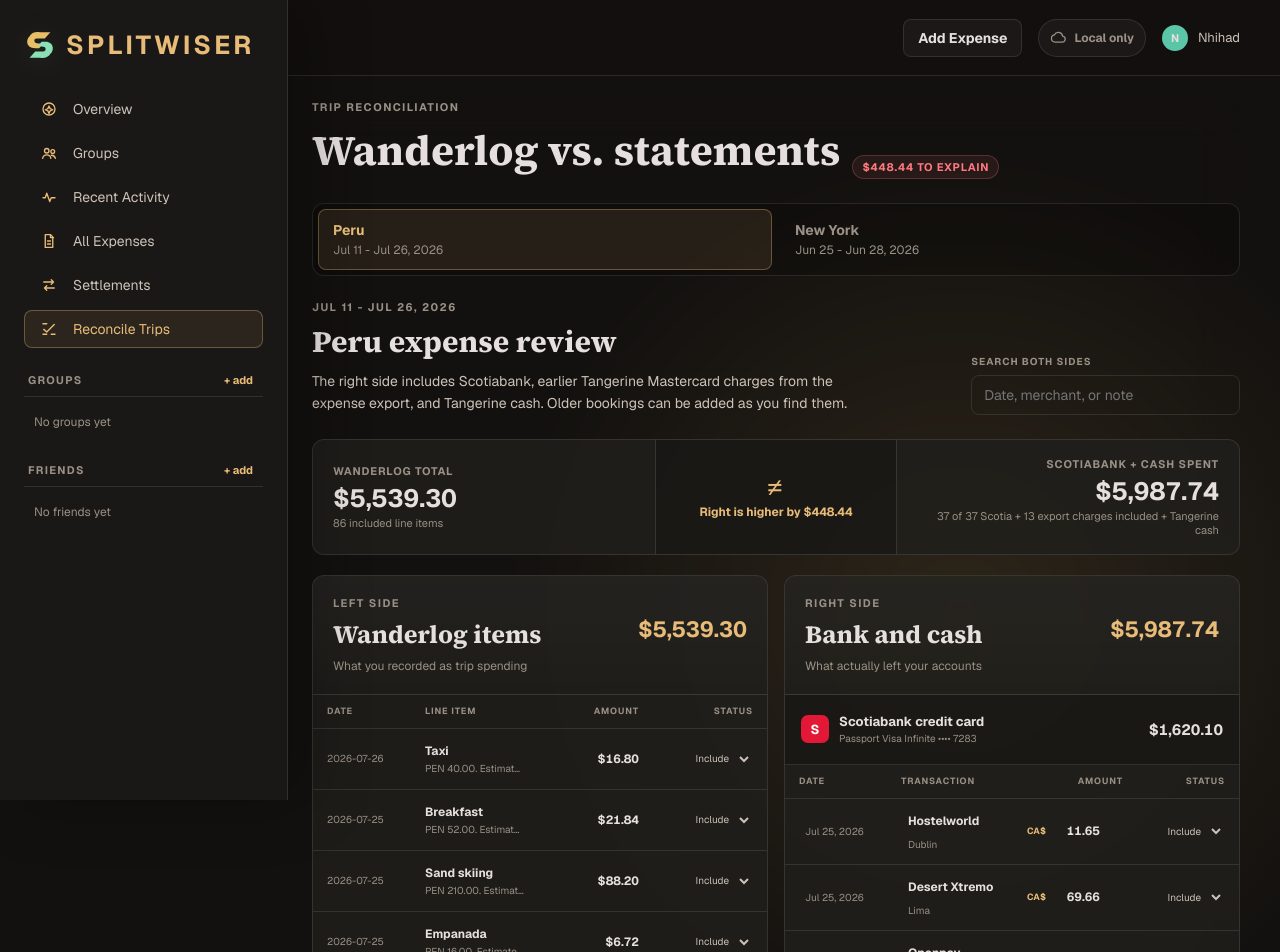
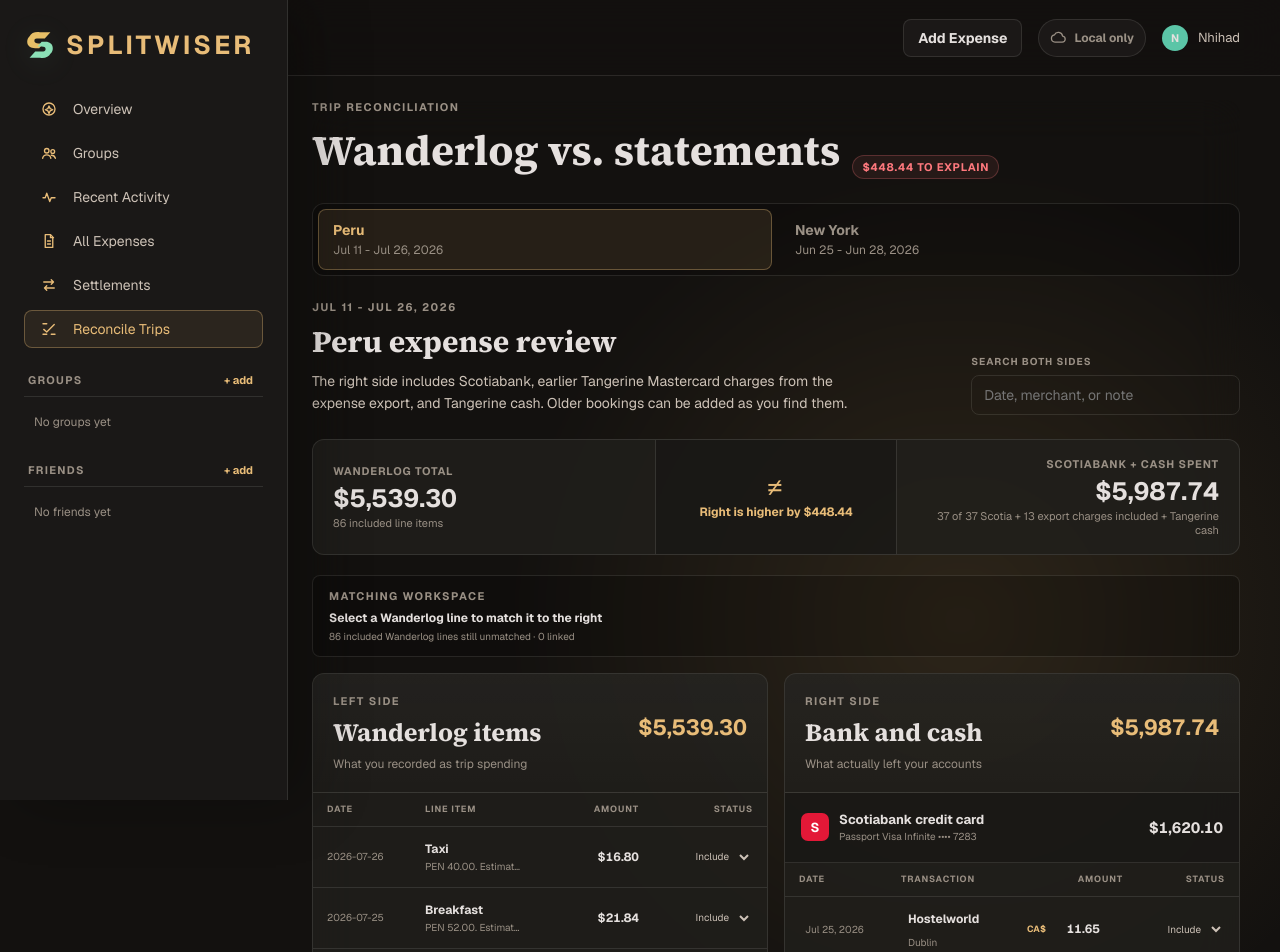
Before and after one commit to nhihadhassan/Splitwiser, a React (Vite) app: page /#/reconciliation in a window 1280 px wide. Shown: the top 952 px of the page. Built offline with nearby package versions, Linux system fonts and the light colour scheme.

Commit message:
Add transaction matching workspace

```diff
--- a/src/pages/ReconciliationPage.css
+++ b/src/pages/ReconciliationPage.css
@@ -99,6 +99,81 @@
 .reconciliation-equation.balanced .equation-result span,
 .reconciliation-equation.balanced .equation-result strong {
   color: var(--color-positive);
+}
+
+.matching-toolbar {
+  display: flex;
+  align-items: center;
+  justify-content: space-between;
+  gap: 18px;
+  margin-bottom: 16px;
+  padding: 13px 16px;
+  border: 1px solid var(--color-border-default);
+  border-radius: var(--radius-sm);
+  background: var(--color-bg-inset);
+}
+
+.matching-toolbar > div:first-child {
+  min-width: 0;
+}
+
+.matching-toolbar strong,
+.matching-toolbar span {
+  display: block;
+}
+
+.matching-toolbar strong {
+  margin-top: 3px;
+  overflow: hidden;
+  color: var(--color-text-primary);
+  font-size: 12px;
+  text-overflow: ellipsis;
+  white-space: nowrap;
+}
+
+.matching-toolbar > div:first-child > span {
+  margin-top: 4px;
+  color: var(--color-text-tertiary);
+  font-size: 10px;
+}
+
+.matching-toolbar-summary {
+  display: flex;
+  align-items: center;
+  flex: 0 0 auto;
+  gap: 10px;
+}
+
+.matching-toolbar-summary > span {
+  color: var(--color-text-tertiary);
+  font-size: 10px;
+}
+
+.matching-toolbar-summary > strong {
+  margin: 0;
+  color: var(--color-accent);
+  font-size: 13px;
+  font-variant-numeric: tabular-nums;
+}
+
+.matching-toolbar-summary button,
+.match-action {
+  border: 1px solid var(--color-border-default);
+  border-radius: 6px;
+  color: var(--color-text-secondary);
+  background: transparent;
+  font-size: 10px;
+  font-weight: 800;
+}
+
+.matching-toolbar-summary button {
+  padding: 6px 8px;
+}
+
+.matching-toolbar-summary button:hover,
+.match-action:hover {
+  border-color: var(--color-accent);
+  color: var(--color-accent);
 }
 
 .reconciliation-compare-grid {
@@ -251,6 +326,20 @@
   background: rgba(255, 255, 255, .025);
 }
 
+.wanderlog-line {
+  cursor: pointer;
+}
+
+.wanderlog-line:focus-visible {
+  outline: 1px solid var(--color-accent);
+  outline-offset: -1px;
+}
+
+.wanderlog-line.match-selected {
+  background: var(--color-bg-accent-subtle);
+  box-shadow: inset 3px 0 0 var(--color-accent);
+}
+
 .statement-lines .statement-line:last-child {
   border-bottom: 0;
 }
@@ -321,6 +410,37 @@
 
 .decision-review {
   background: var(--color-bg-accent-subtle);
+}
+
+.wanderlog-status,
+.statement-actions {
+  display: flex;
+  min-width: 0;
+  align-items: center;
+  justify-content: flex-end;
+  gap: 5px;
+}
+
+.match-badge {
+  display: inline-block !important;
+  flex: 0 0 auto;
+  color: var(--color-positive) !important;
+  font-size: 9px !important;
+  font-weight: 800;
+  letter-spacing: .02em;
+  white-space: nowrap;
+}
+
+.match-action {
+  flex: 0 0 auto;
+  min-height: 27px;
+  padding: 0 7px;
+  color: var(--color-accent);
+  white-space: nowrap;
+}
+
+.match-action.linked {
+  color: var(--color-positive);
 }
 
 .conversion-adjustment-line {
@@ -547,8 +667,24 @@
   }
 
   .statement-decision {
+    flex: 1 1 auto;
+    min-width: 0;
+  }
+
+  .wanderlog-status,
+  .statement-actions {
     grid-column: 2;
     grid-row: 3;
+  }
+
+  .matching-toolbar {
+    align-items: flex-start;
+    flex-direction: column;
+  }
+
+  .matching-toolbar-summary {
+    width: 100%;
+    justify-content: flex-end;
   }
 
   .adjustment-status {
--- a/src/pages/ReconciliationPage.tsx
+++ b/src/pages/ReconciliationPage.tsx
@@ -7,6 +7,8 @@
 
 type TripKey = "peru" | "new-york";
 type ChargeDecision = ReconciliationDecision;
+type RightSource = "Scotiabank" | "Expense export" | "Tangerine cash";
+type RightLine = StatementTransaction & { key: string; source: RightSource };
 
 const tripMeta: Record<TripKey, { name: string; dates: string; note: string; wanderlogTotal: number }> = {
   peru: {
@@ -35,8 +37,9 @@
   const { state, dispatch } = useStore();
   const [trip, setTrip] = useState<TripKey>("peru");
   const [query, setQuery] = useState("");
+  const [selectedWanderlogId, setSelectedWanderlogId] = useState<string | null>(null);
   const meta = tripMeta[trip];
-  const { decisions, cashRemaining, cashTransactions, cardTransactions, exportTransactions } = state.reconciliation;
+  const { decisions, matches, cashRemaining, cashTransactions, cardTransactions, exportTransactions } = state.reconciliation;
   const groupId = trip === "peru" ? "g-peru" : "g-new-york";
   const cardKey = trip === "peru" ? "peru" : "newYork";
   const currentCardTransactions = cardTransactions[cardKey];
@@ -93,6 +96,29 @@
     || `${transaction.date} ${transaction.description} ${transaction.detail}`.toLowerCase().includes(searchNeedle)
   ));
 
+  const rightLines = useMemo<RightLine[]>(() => [
+    ...currentCardTransactions.map((transaction) => ({ ...transaction, key: `scotia:${transaction.id}`, source: "Scotiabank" as const })),
+    ...currentExportTransactions.map((transaction) => ({ ...transaction, key: `export:${transaction.id}`, source: "Expense export" as const })),
+    ...(trip === "peru" ? cashTransactions.map((transaction) => ({ ...transaction, key: `cash:${transaction.id}`, source: "Tangerine cash" as const })) : []),
+  ], [cashTransactions, currentCardTransactions, currentExportTransactions, trip]);
+
+  const rightLineByKey = useMemo(() => new Map(rightLines.map((line) => [line.key, line])), [rightLines]);
+  const matchedLeftKeyByRightKey = useMemo(() => {
+    const result = new Map<string, string>();
+    Object.entries(matches).forEach(([leftKey, rightKeys]) => {
+      rightKeys.forEach((rightKey) => result.set(rightKey, leftKey));
+    });
+    return result;
+  }, [matches]);
+  const selectedLeftKey = selectedWanderlogId ? `${trip}-${selectedWanderlogId}` : null;
+  const selectedLeft = selectedWanderlogId
+    ? wanderlogCharges.find((charge) => charge.id === selectedWanderlogId)
+    : undefined;
+  const selectedMatchKeys = selectedLeftKey ? matches[selectedLeftKey] ?? [] : [];
+  const selectedMatchTotal = selectedMatchKeys.reduce((sum, key) => sum + (rightLineByKey.get(key)?.amount ?? 0), 0);
+  const matchedWanderlogCount = includedWanderlogCharges.filter((charge) => (matches[`${trip}-${charge.id}`] ?? []).length > 0).length;
+  const unmatchedIncludedCount = includedWanderlogCharges.length - matchedWanderlogCount;
+
   function updateReconciliation(patch: Partial<typeof state.reconciliation>) {
     dispatch({
       type: "updateReconciliation",
@@ -110,6 +136,18 @@
     updateReconciliation({
       decisions: { ...decisions, [`statement-${trip}-${transactionId}`]: decision },
     });
+  }
+
+  function toggleMatch(rightKey: string) {
+    if (!selectedLeftKey) return;
+    const current = matches[selectedLeftKey] ?? [];
+    const isAlreadyMatched = current.includes(rightKey);
+    const nextMatches = Object.fromEntries(Object.entries(matches).map(([leftKey, rightKeys]) => [
+      leftKey,
+      rightKeys.filter((key) => key !== rightKey),
+    ]));
+    nextMatches[selectedLeftKey] = isAlreadyMatched ? current.filter((key) => key !== rightKey) : [...current, rightKey];
+    updateReconciliation({ matches: nextMatches });
   }
 
   function updateCardTransaction(id: string, patch: Partial<StatementTransaction>) {
@@ -180,7 +218,10 @@
           <button
             key={key}
             className={trip === key ? "active" : ""}
-            onClick={() => setTrip(key)}
+            onClick={() => {
+              setTrip(key);
+              setSelectedWanderlogId(null);
+            }}
             role="tab"
             aria-selected={trip === key}
           >
@@ -223,6 +264,25 @@
         </div>
       </section>
 
+      <section className="matching-toolbar" aria-label="Transaction matching workspace">
+        <div>
+          <p className="eyebrow">Matching workspace</p>
+          {selectedLeft ? (
+            <strong>Matching “{selectedLeft.description}” · {money(selectedLeft.amount / 100)}</strong>
+          ) : (
+            <strong>Select a Wanderlog line to match it to the right</strong>
+          )}
+          <span>{unmatchedIncludedCount} included Wanderlog line{unmatchedIncludedCount === 1 ? "" : "s"} still unmatched · {matchedWanderlogCount} linked</span>
+        </div>
+        {selectedLeft && (
+          <div className="matching-toolbar-summary">
+            <span>{selectedMatchKeys.length} linked</span>
+            <strong>{money(selectedMatchTotal)}</strong>
+            <button type="button" onClick={() => setSelectedWanderlogId(null)}>Clear selection</button>
+          </div>
+        )}
+      </section>
+
       <div className="reconciliation-compare-grid">
         <section className="comparison-ledger" aria-labelledby="wanderlog-ledger-title">
           <header className="comparison-ledger-header">
@@ -240,14 +300,25 @@
           <div className="statement-lines">
             {visibleWanderlogCharges.map((charge) => {
               const decision = decisionFor(charge.id);
+              const matchCount = (matches[`${trip}-${charge.id}`] ?? []).length;
               return (
-                <div className={`statement-line wanderlog-line decision-${decision}`} key={charge.id}>
+                <div
+                  className={`statement-line wanderlog-line decision-${decision} ${selectedWanderlogId === charge.id ? "match-selected" : ""}`}
+                  key={charge.id}
+                  role="button"
+                  tabIndex={0}
+                  onClick={() => setSelectedWanderlogId(charge.id)}
+                  onKeyDown={(event) => {
+                    if (event.key === "Enter" || event.key === " ") setSelectedWanderlogId(charge.id);
+                  }}
+                >
                   <span className="statement-date">{charge.date}</span>
                   <div className="statement-description">
                     <strong>{charge.description}</strong>
                     <small>{charge.notes?.replace("Imported from Wanderlog: ", "") ?? "Imported from Wanderlog"}</small>
                   </div>
                   <strong className="statement-amount">{money(charge.amount / 100)}</strong>
+                  <div className="wanderlog-status" onClick={(event) => event.stopPropagation()}>
                     <select
                       className="statement-decision"
                       aria-label={`Status for ${charge.description}`}
@@ -259,6 +330,8 @@
                       <option value="personal">Personal</option>
                       <option value="exclude">Exclude</option>
                     </select>
+                    {matchCount > 0 && <span className="match-badge">{matchCount} linked</span>}
+                  </div>
                 </div>
               );
             })}
@@ -305,6 +378,10 @@
                 onChange={(patch) => updateCardTransaction(transaction.id, patch)}
                 decision={statementDecisionFor(transaction.id)}
                 onDecisionChange={(decision) => setStatementDecision(transaction.id, decision)}
+                matchKey={`scotia:${transaction.id}`}
+                matchedLeftKey={matchedLeftKeyByRightKey.get(`scotia:${transaction.id}`)}
+                selectedWanderlogId={selectedLeftKey}
+                onToggleMatch={() => toggleMatch(`scotia:${transaction.id}`)}
               />
             ))}
             {visibleCardTransactions.length === 0 && <p className="reconciliation-empty">No Scotiabank charges match this search.</p>}
@@ -331,6 +408,10 @@
                     onChange={(patch) => updateExportTransaction(transaction.id, patch)}
                     decision={statementDecisionFor(transaction.id)}
                     onDecisionChange={(decision) => setStatementDecision(transaction.id, decision)}
+                    matchKey={`export:${transaction.id}`}
+                    matchedLeftKey={matchedLeftKeyByRightKey.get(`export:${transaction.id}`)}
+                    selectedWanderlogId={selectedLeftKey}
+                    onToggleMatch={() => toggleMatch(`export:${transaction.id}`)}
                   />
                 ))}
                 {visibleExportTransactions.length === 0 && <p className="reconciliation-empty">No export charges match this search.</p>}
@@ -359,6 +440,10 @@
                     onChange={(patch) => updateCashTransaction(transaction.id, patch)}
                     decision={statementDecisionFor(transaction.id)}
                     onDecisionChange={(decision) => setStatementDecision(transaction.id, decision)}
+                    matchKey={`cash:${transaction.id}`}
+                    matchedLeftKey={matchedLeftKeyByRightKey.get(`cash:${transaction.id}`)}
+                    selectedWanderlogId={selectedLeftKey}
+                    onToggleMatch={() => toggleMatch(`cash:${transaction.id}`)}
                   />
                 ))}
                 {visibleCashTransactions.length === 0 && <p className="reconciliation-empty">No Tangerine withdrawals match this search.</p>}
@@ -396,14 +481,22 @@
   onChange,
   decision,
   onDecisionChange,
+  matchKey,
+  matchedLeftKey,
+  selectedWanderlogId,
+  onToggleMatch,
 }: {
   transaction: StatementTransaction;
   onChange: (patch: Partial<StatementTransaction>) => void;
   decision: "include" | "exclude";
   onDecisionChange: (decision: "include" | "exclude") => void;
+  matchKey: string;
+  matchedLeftKey?: string;
+  selectedWanderlogId: string | null;
+  onToggleMatch: () => void;
 }) {
   return (
-    <div className={`statement-line editable-statement-line decision-${decision}`}>
+    <div className={`statement-line editable-statement-line decision-${decision}`} data-match-key={matchKey}>
       <input
         className="statement-date-input"
         aria-label="Transaction date"
@@ -434,6 +527,7 @@
           onChange={(event) => onChange({ amount: Number(event.target.value) || 0 })}
         />
       </label>
+      <div className="statement-actions">
         <select
           className="statement-decision right-statement-decision"
           aria-label={`Status for ${transaction.description}`}
@@ -443,6 +537,13 @@
           <option value="include">Include</option>
           <option value="exclude">Exclude</option>
         </select>
+        {selectedWanderlogId && decision === "include" && (
+          <button className={`match-action ${matchedLeftKey === selectedWanderlogId ? "linked" : ""}`} type="button" onClick={onToggleMatch}>
+            {matchedLeftKey === selectedWanderlogId ? "Unmatch" : matchedLeftKey ? "Reassign" : "Match"}
+          </button>
+        )}
+        {matchedLeftKey && !selectedWanderlogId && <span className="match-badge">Matched</span>}
+      </div>
     </div>
   );
 }
--- a/src/seed.ts
+++ b/src/seed.ts
@@ -58,6 +58,7 @@
     settlements: [],
     reconciliation: {
       decisions: {},
+      matches: {},
       cashRemaining: "",
       cashTransactions: DEFAULT_PERU_CASH_TRANSACTIONS,
       cardTransactions: DEFAULT_SCOTIABANK_TRANSACTIONS,
--- a/src/store.tsx
+++ b/src/store.tsx
@@ -100,6 +100,7 @@
 
   return {
     decisions,
+    matches: {},
     cashRemaining: localStorage.getItem("splitwiser-peru-cash-remaining") ?? "",
     cashTransactions: DEFAULT_PERU_CASH_TRANSACTIONS,
     cardTransactions: DEFAULT_SCOTIABANK_TRANSACTIONS,
@@ -113,6 +114,7 @@
     reconciliation: {
       ...loadLegacyReconciliation(),
       ...state.reconciliation,
+      matches: state.reconciliation?.matches ?? {},
       cashTransactions: state.reconciliation?.cashTransactions ?? DEFAULT_PERU_CASH_TRANSACTIONS,
       cardTransactions: state.reconciliation?.cardTransactions ?? DEFAULT_SCOTIABANK_TRANSACTIONS,
       exportTransactions: state.reconciliation?.exportTransactions ?? DEFAULT_EXPENSE_EXPORT_TRANSACTIONS,
--- a/src/types.ts
+++ b/src/types.ts
@@ -81,6 +81,8 @@
 
 export interface ReconciliationState {
   decisions: Record<string, ReconciliationDecision>;
+  /** Wanderlog line key -> statement/cash transaction keys linked to it. */
+  matches: Record<string, string[]>;
   cashRemaining: string;
   cashTransactions: CashTransaction[];
   cardTransactions: {
```
Lines whose indentation alone changed are shown as unchanged.
